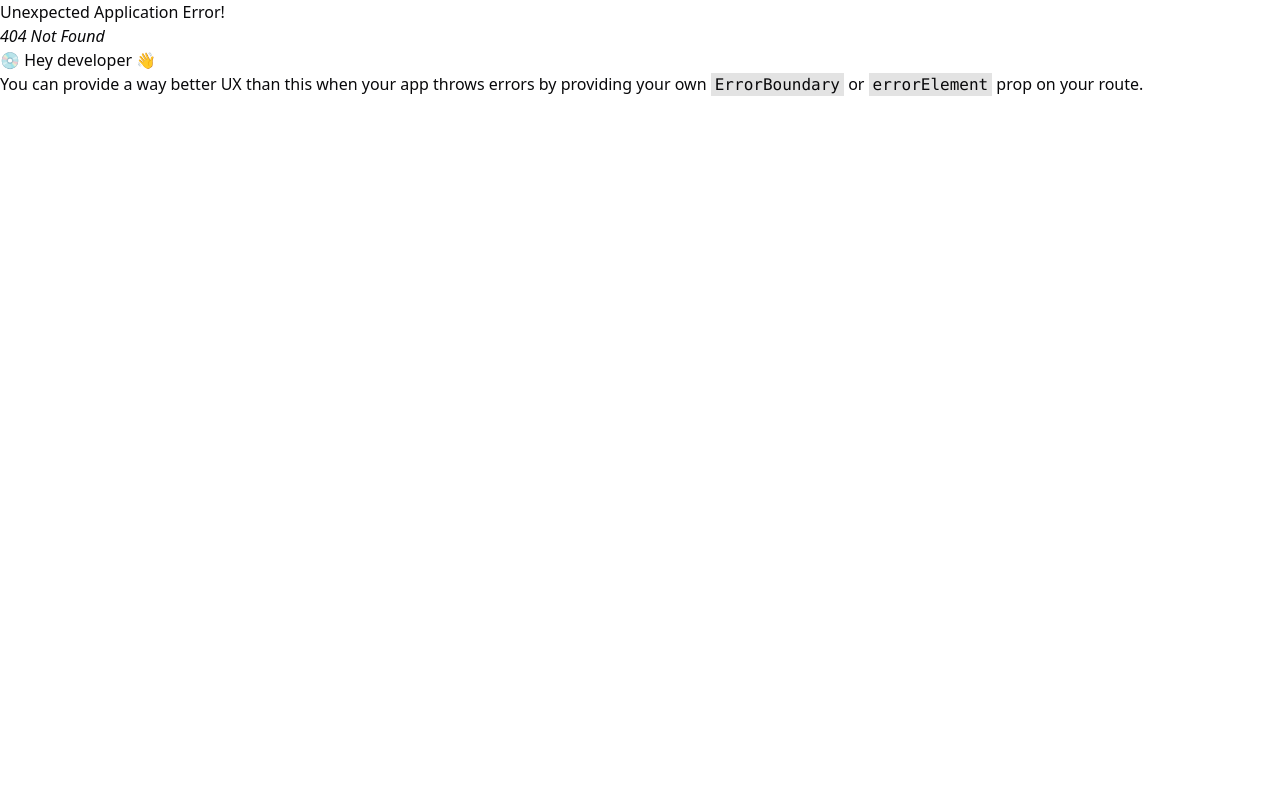
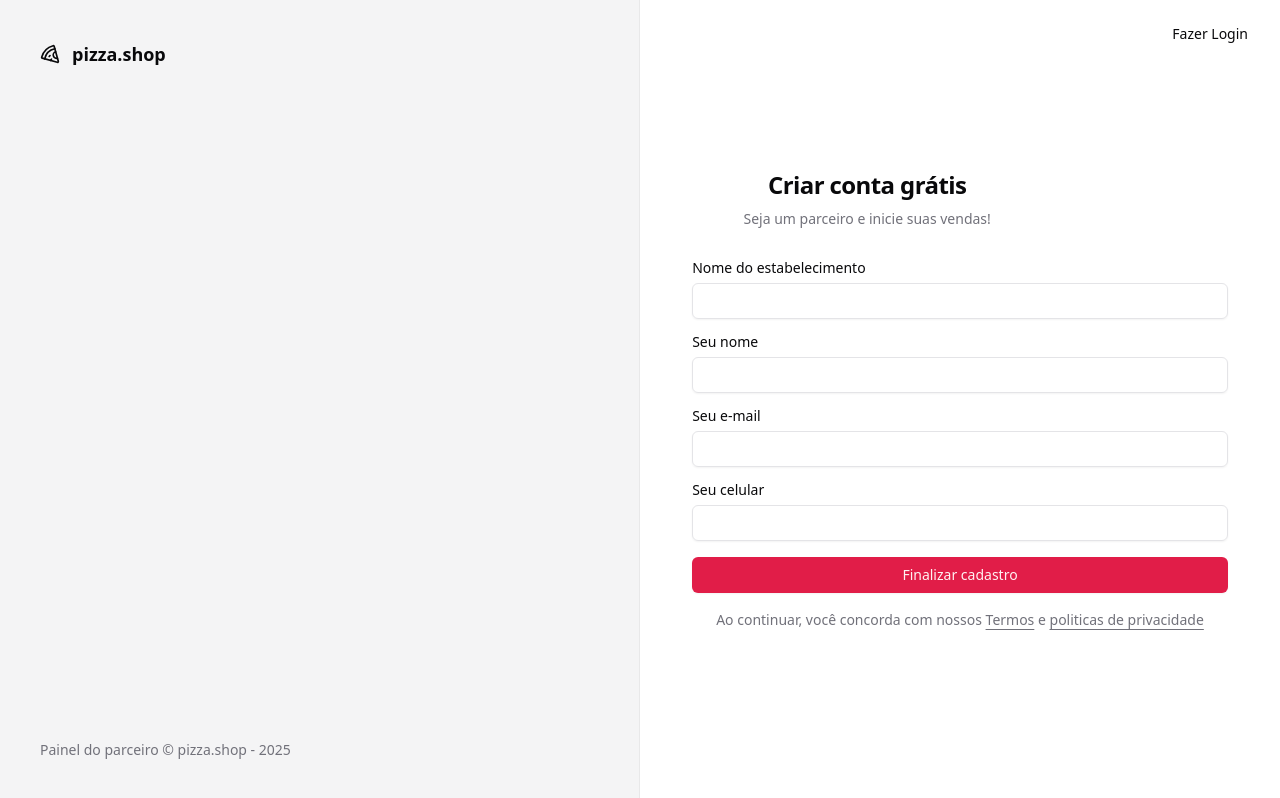
Before and after one commit to MateusLucSantos/pizzashop-web, a React (Vite) app: page /sign-up in a window 1280 px wide. Before the commit this address had no page. Built offline with nearby package versions, Linux system fonts and the light colour scheme.

Commit message:
Finalizado tela de SignIn e SignUp

```diff
--- a/src/pages/_layouts/auth.tsx
+++ b/src/pages/_layouts/auth.tsx
@@ -1,12 +1,12 @@
 import { Outlet } from "react-router";
-import {Pizza } from "lucide-react";
+import { Pizza } from "lucide-react";
 
-export function AuthLayout(){
-    return(
-        <div className="min-h-screen grid grid-cols-2">
-            <div className="h-full border-r border-foreground/5 bg-muted p-10 text-muted-foreground flex flex-col justify-between">
-                <div className="flex items-center gap-3 text-lg font-medium text-foreground">
-                     <Pizza className="h-5 w-5"/>
+export function AuthLayout() {
+  return (
+    <div className="grid min-h-screen grid-cols-2">
+      <div className="border-foreground/5 bg-muted text-muted-foreground flex h-full flex-col justify-between border-r p-10">
+        <div className="text-foreground flex items-center gap-3 text-lg font-medium">
+          <Pizza className="h-5 w-5" />
           <span className="font-semibold">pizza.shop</span>
         </div>
         <footer className="text-sm">
@@ -14,9 +14,9 @@
         </footer>
       </div>
 
-            <div className="flex flex-col justify-center items-center">
-                <Outlet/>
+      <div className="relative flex flex-col items-center justify-center">
+        <Outlet />
       </div>
     </div>
-    )
+  );
 }
--- a/src/pages/auth/sign-in.tsx
+++ b/src/pages/auth/sign-in.tsx
@@ -3,6 +3,7 @@
 import { Label } from "@/components/ui/label";
 import { Helmet } from "react-helmet-async";
 import { useForm } from "react-hook-form";
+import { Link } from "react-router";
 import { toast } from "sonner";
 import { z } from "zod";
 
@@ -37,21 +38,25 @@
   }
   return (
     <div>
-      <Helmet />
+      <Helmet title="Login" />
       <div className="p-8">
+        <Button variant="ghost" asChild className="absolute top-4 right-4">
+          <Link to="/sign-up">Novo estabelecimento</Link>
+        </Button>
+
         <div className="flex w-[350px] flex-col justify-center gap-6">
           <div className="flex flex-col gap-2 text-center">
             <h1 className="text-2xl font-semibold tracking-tight">
               Acessar painel
             </h1>
-            <p className="text-muted-foreground text-sm">
+            <p className="text-muted-foreground pb-8 text-sm">
               Acompanhe suas vendas pelo painel do parceiro!
             </p>
           </div>
         </div>
 
-        <form onSubmit={handleSubmit(handleSignIn)} className="space-y-2">
-          <div className="space-y-4">
+        <form onSubmit={handleSubmit(handleSignIn)} className="space-y-4">
+          <div className="space-y-2">
             <Label htmlFor="email">Seu e-mail</Label>
             <Input id="email" type="email" {...register("email")} />
           </div>
--- /dev/null
+++ b/src/pages/auth/sign-up.tsx
@@ -0,0 +1,102 @@
+import { Button } from "@/components/ui/button";
+import { Input } from "@/components/ui/input";
+import { Label } from "@/components/ui/label";
+import { Helmet } from "react-helmet-async";
+import { useForm } from "react-hook-form";
+import { Link, useNavigate } from "react-router";
+import { toast } from "sonner";
+import { z } from "zod";
+
+const signUpForm = z.object({
+  restaurantName: z.string(),
+  email: z.string().email(),
+  managerName: z.string(),
+  phone: z.string(),
+});
+
+type SignUpForm = z.infer<typeof signUpForm>;
+
+export function SignUp() {
+  const navigate = useNavigate();
+
+  const {
+    register,
+    handleSubmit,
+    formState: { isSubmitting },
+  } = useForm<SignUpForm>();
+
+  async function handleSignUp(data: SignUpForm) {
+    try {
+      console.log(data);
+
+      await new Promise((resolve) => setTimeout(resolve, 2000));
+
+      toast.success("Restaurante cadastrado com sucesso.", {
+        action: {
+          label: "Login",
+          onClick: () => navigate("/sign-in"),
+        },
+      });
+    } catch (error) {
+      toast.error("Erro ao cadastrar restaurante.");
+    }
+  }
+  return (
+    <div>
+      <Helmet title="Cadastro" />
+      <div className="p-8">
+        <Button variant="ghost" asChild className="absolute top-4 right-4">
+          <Link to="/sign-in">Fazer Login</Link>
+        </Button>
+        <div className="flex w-[350px] flex-col justify-center gap-6">
+          <div className="flex flex-col gap-2 text-center">
+            <h1 className="text-2xl font-semibold tracking-tight">
+              Criar conta grátis
+            </h1>
+            <p className="text-muted-foreground pb-8 text-sm">
+              Seja um parceiro e inicie suas vendas!
+            </p>
+          </div>
+        </div>
+
+        <form onSubmit={handleSubmit(handleSignUp)} className="space-y-4">
+          <div className="space-y-2">
+            <Label htmlFor="restaurantName">Nome do estabelecimento</Label>
+            <Input
+              id="restaurantName"
+              type="text"
+              {...register("restaurantName")}
+            />
+          </div>
+          <div className="space-y-2">
+            <Label htmlFor="managerName">Seu nome</Label>
+            <Input id="managerName" type="text" {...register("managerName")} />
+          </div>
+          <div className="space-y-2">
+            <Label htmlFor="email">Seu e-mail</Label>
+            <Input id="email" type="email" {...register("email")} />
+          </div>
+          <div className="space-y-2">
+            <Label htmlFor="phone">Seu celular</Label>
+            <Input id="phone" type="tel" {...register("phone")} />
+          </div>
+
+          <Button disabled={isSubmitting} className="w-full" type="submit">
+            Finalizar cadastro
+          </Button>
+
+          <p className="text-muted-foreground px-6 text-center text-sm leading-relaxed">
+            Ao continuar, você concorda com nossos{" "}
+            <a href="#" className="underline underline-offset-4">
+              Termos
+            </a>{" "}
+            e{" "}
+            <a href="#" className="underline underline-offset-4">
+              politicas de privacidade
+            </a>
+          </p>
+        </form>
+      </div>
+    </div>
+  );
+}
```
Also changed, not shown: src/routes/routes.tsx (+15 -13 lines). Lines whose indentation alone changed are shown as unchanged.
